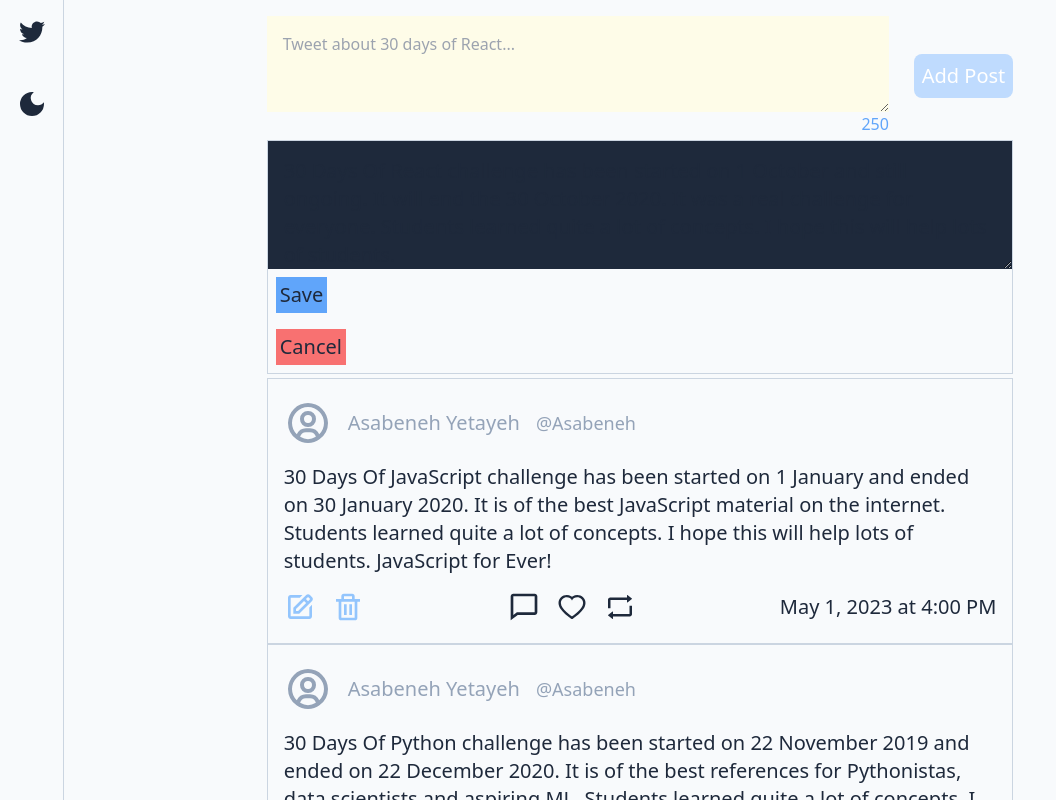
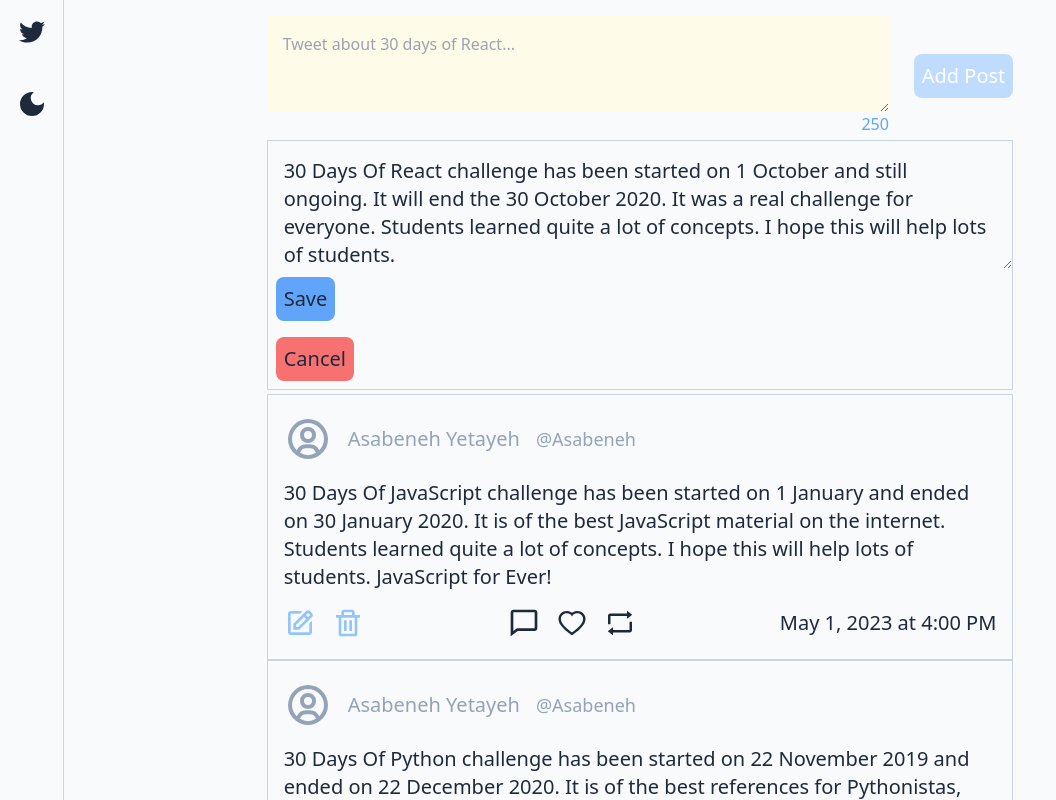
Before and after one commit to AbhinavTuladhar/Simple-Twitter-Clone, a React (Create React App) app: page / in a window 1280 px wide. Both pictures are taken after a click on the icon 299 px from the left and 365 px from the top of the page. Shown: the top 800 px of the page, without its empty margins (0-1056 px from the left). Built offline with nearby package versions, Linux system fonts and the light colour scheme.

Commit message:
fixed dark mode switch while editing tweet

```diff
--- a/src/components/Tweet.jsx
+++ b/src/components/Tweet.jsx
@@ -67,15 +67,15 @@ const Tweet = ({ id, author, handle, content, deleteContent, updateContent }) =>
       <textarea
         value={tweetContent}
         onChange={updateTweetContent}
-        className='h-32 w-full bg-slate-800 p-4'
+        className='h-32 w-full dark:bg-slate-800 dark:text-white bg-slate-50 text-slate-800 p-4 duration-500'
       />
       <button
-        className='bg-blue-400 p-1 m-2'
+        className='bg-blue-400 p-2 m-2 rounded-lg'
         onClick={updateData}
       >
         Save </button>
       <button
-        className='bg-red-400 p-1 m-2'
+        className='bg-red-400 p-2 m-2 rounded-lg'
         onClick={toggleUpdate}
       > Cancel </button>
     </div>
```
